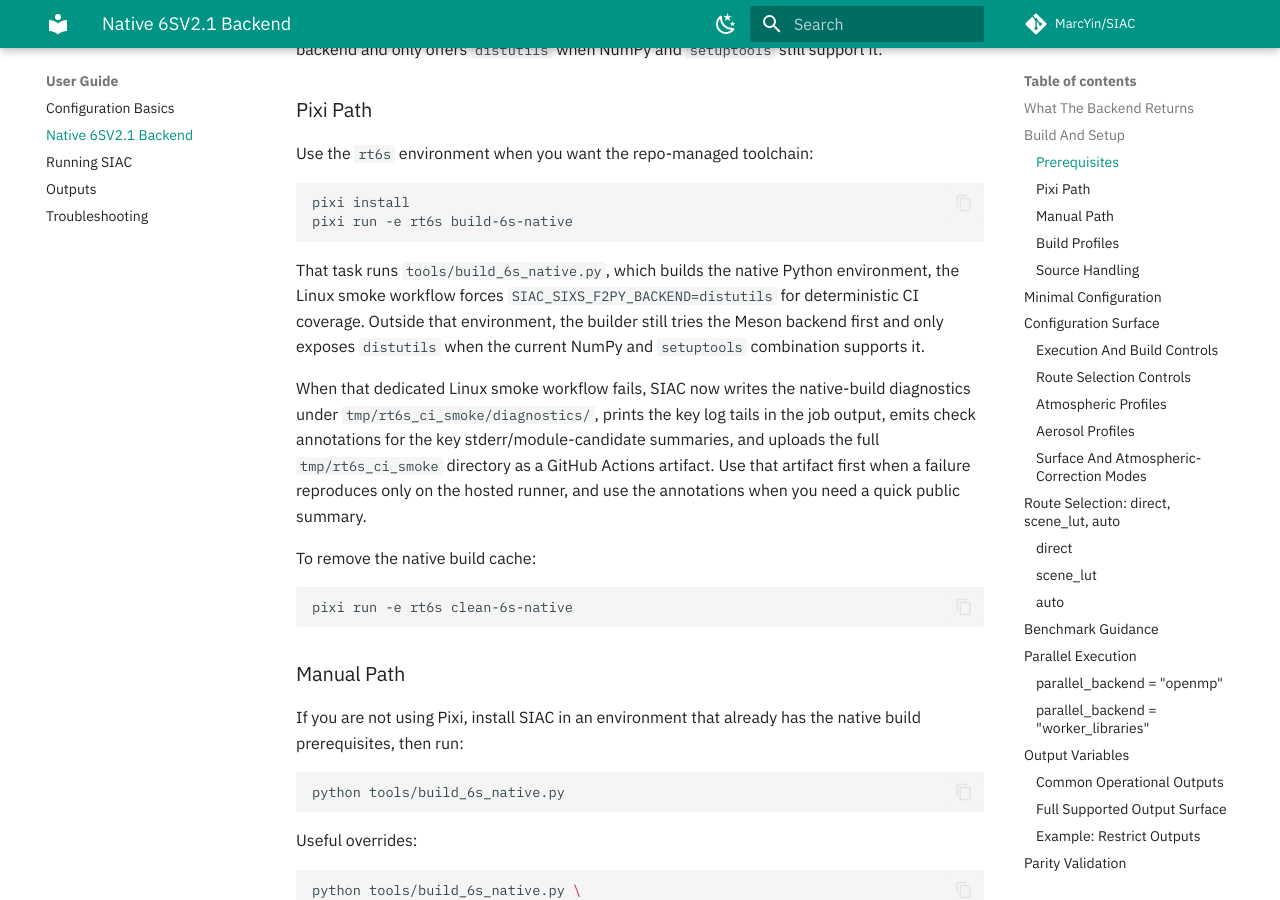
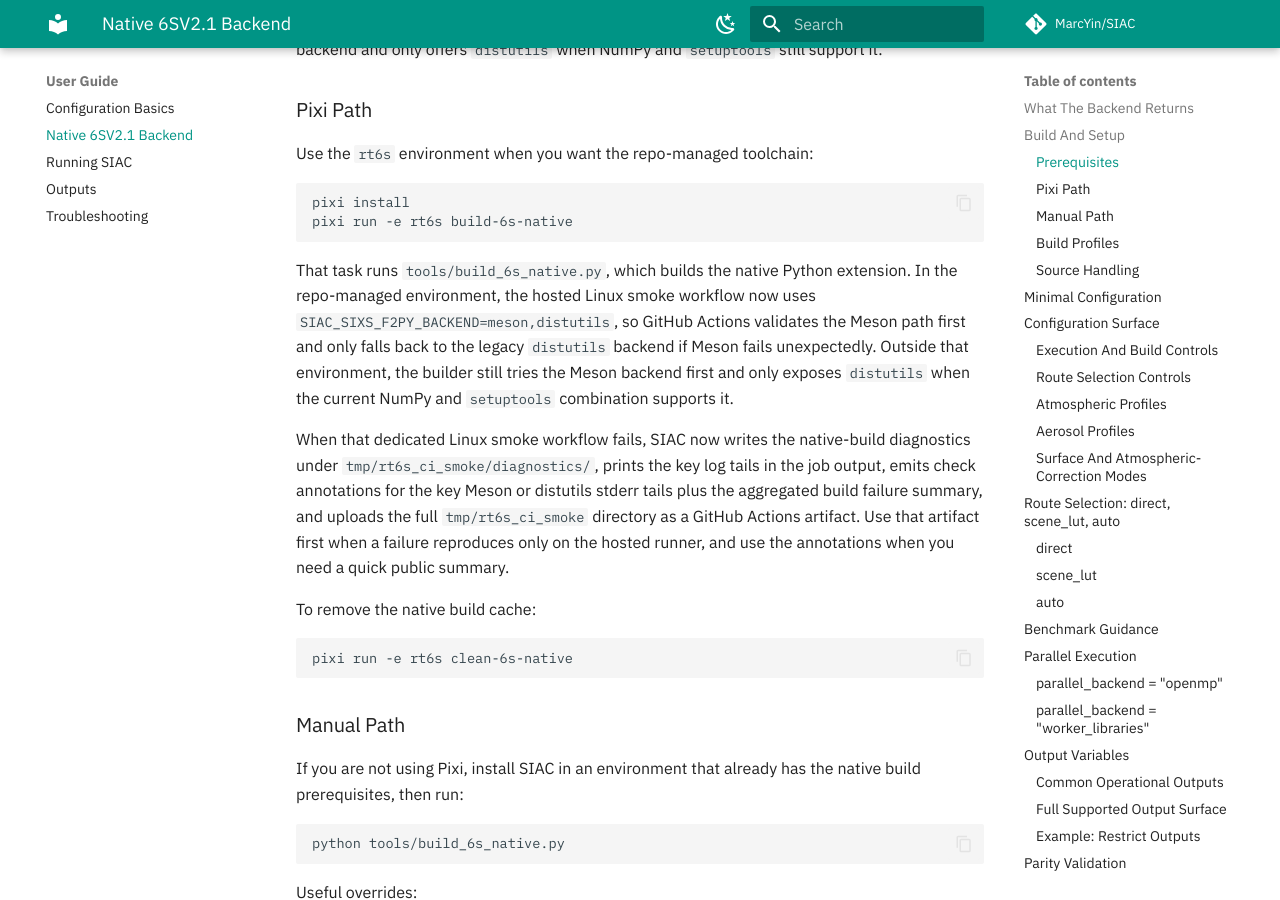
Before and after one commit to MarcYin/SIAC, an MkDocs documentation site: the page built from docs/user-guide/native-sixs-backend.md, in a window 1280 px wide and 900 px high, scrolled down 1212 px. Built offline with MkDocs 1.6.1 and Material for MkDocs 9.7.7, drawn with Linux system fonts in a browser that asks for light colours; comment, search, counter and statistics services are not loaded.

Commit message:
Use meson-first native 6S smoke CI

````diff
--- a/docs/user-guide/native-sixs-backend.md
+++ b/docs/user-guide/native-sixs-backend.md
@@ -56,17 +56,20 @@ pixi run -e rt6s build-6s-native
 ```
 
 That task runs `tools/build_6s_native.py`, which builds the native Python
-environment, the Linux smoke workflow forces `SIAC_SIXS_F2PY_BACKEND=distutils`
-for deterministic CI coverage. Outside that environment, the builder still
-tries the Meson backend first and only exposes `distutils` when the current
-NumPy and `setuptools` combination supports it.
+extension. In the repo-managed environment, the hosted Linux smoke workflow now
+uses `SIAC_SIXS_F2PY_BACKEND=meson,distutils`, so GitHub Actions validates the
+Meson path first and only falls back to the legacy `distutils` backend if Meson
+fails unexpectedly. Outside that environment, the builder still tries the
+Meson backend first and only exposes `distutils` when the current NumPy and
+`setuptools` combination supports it.
 
 When that dedicated Linux smoke workflow fails, SIAC now writes the native-build
 diagnostics under `tmp/rt6s_ci_smoke/diagnostics/`, prints the key log tails in
-the job output, emits check annotations for the key stderr/module-candidate
-summaries, and uploads the full `tmp/rt6s_ci_smoke` directory as a GitHub
-Actions artifact. Use that artifact first when a failure reproduces only on the
-hosted runner, and use the annotations when you need a quick public summary.
+the job output, emits check annotations for the key Meson or distutils stderr
+tails plus the aggregated build failure summary, and uploads the full
+`tmp/rt6s_ci_smoke` directory as a GitHub Actions artifact. Use that artifact
+first when a failure reproduces only on the hosted runner, and use the
+annotations when you need a quick public summary.
 
 To remove the native build cache:
 
````
Also changed, not shown: docs/developer/dev-setup.md (+6 -4 lines), docs/getting-started/installation.md (+2 -2 lines), docs/user-guide/troubleshooting.md (+9 -3 lines), 2 other files.
